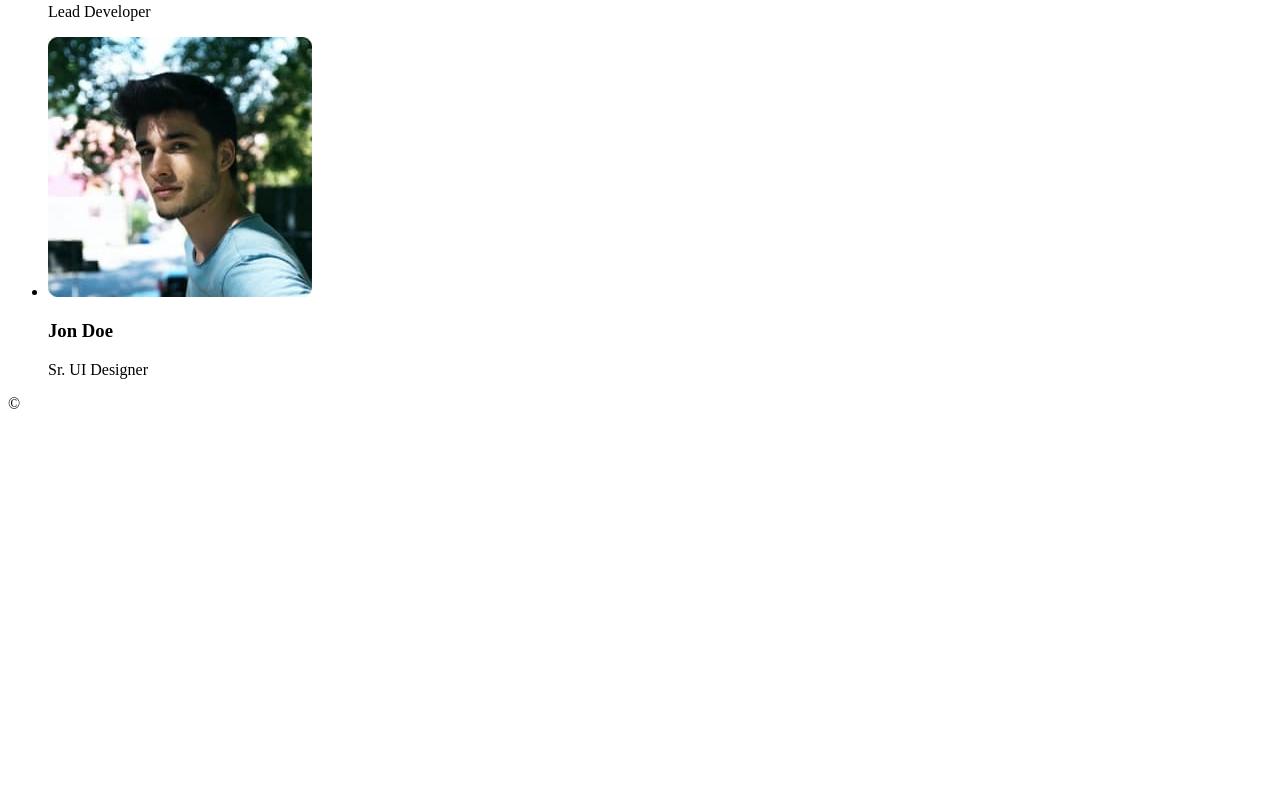
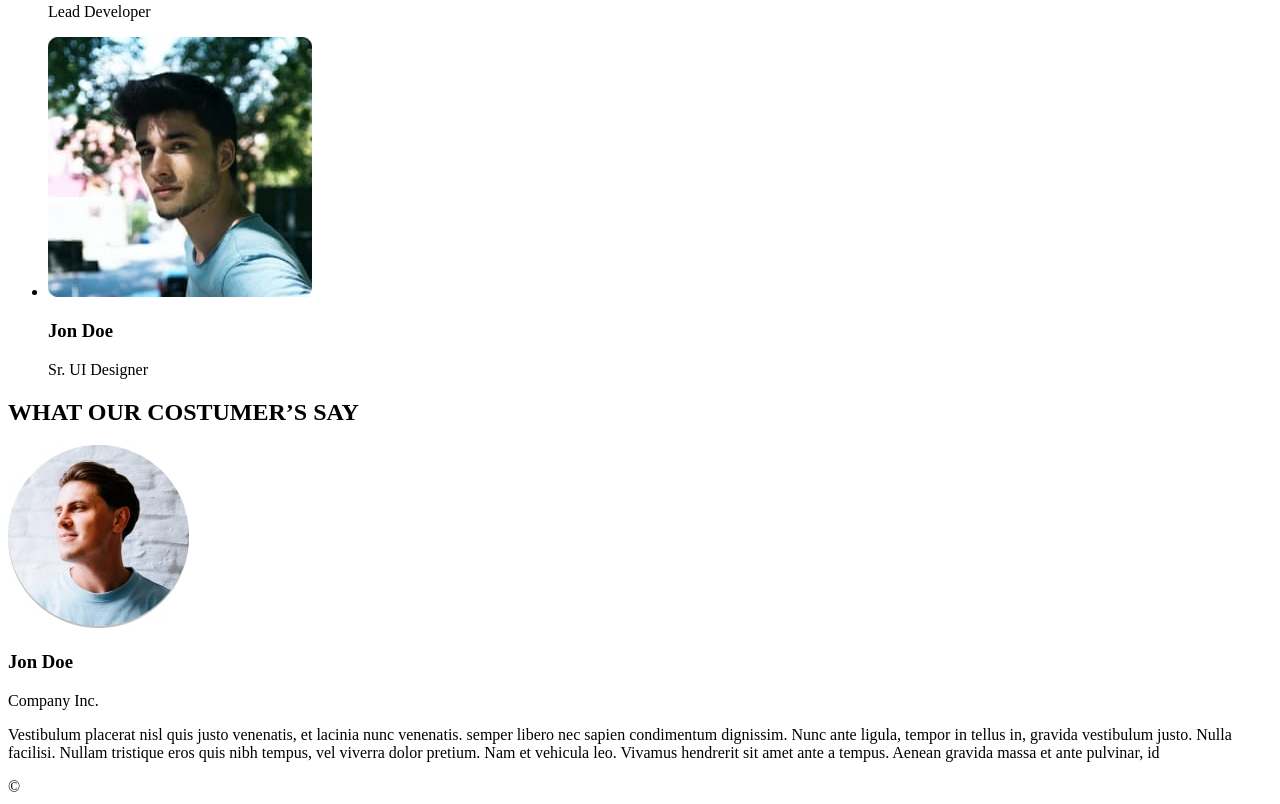
Before and after one commit to shinkarenkov/project-team, a plain HTML site: page index.html in a window 1280 px wide. Shown: the part 3609-4413 px from the top of the page. Before the commit the page ends 4030 px from the top, so only its background shows below. Drawn offline with Linux system fonts and the light colour scheme.

Commit message:
add_new_section

```diff
--- a/index.html
+++ b/index.html
@@ -165,6 +165,20 @@
           </li>
         </ul>
       </section>
+      <section>
+        <h2>WHAT OUR COSTUMER’S SAY</h2>
+        <img src="./images/ellipse_1.jpg" alt="photo_Jon_Doe" />
+        <h3>Jon Doe</h3>
+        <p>Company Inc.</p>
+        <p>
+          Vestibulum placerat nisl quis justo venenatis, et lacinia nunc
+          venenatis. semper libero nec sapien condimentum dignissim. Nunc ante
+          ligula, tempor in tellus in, gravida vestibulum justo. Nulla facilisi.
+          Nullam tristique eros quis nibh tempus, vel viverra dolor pretium. Nam
+          et vehicula leo. Vivamus hendrerit sit amet ante a tempus. Aenean
+          gravida massa et ante pulvinar, id
+        </p>
+      </section>
     </main>
     <footer>©</footer>
   </body>
```
Also changed, not shown: images/ellipse_1.jpg (added).
